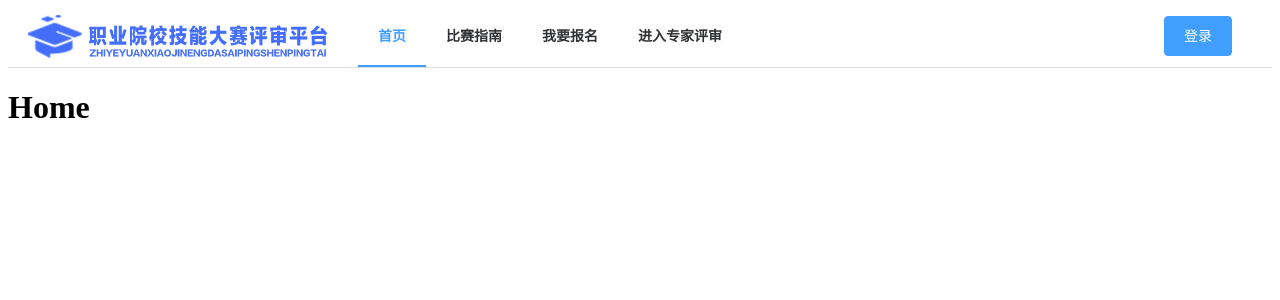
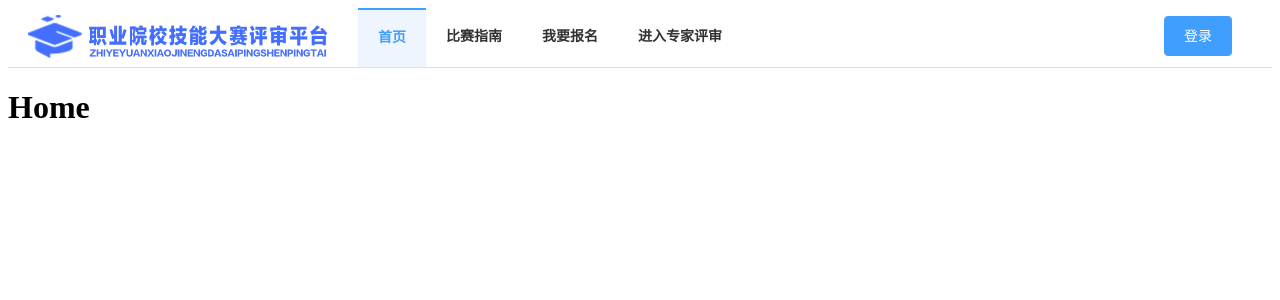
Before and after one commit to InThreeFall/tac-client, a Vue app: page / in a window 1280 px wide. Shown: the top 300 px of the page. Built offline with nearby package versions, Linux system fonts and the light colour scheme.

Commit message:
导航菜单样式修改为：横线在上方

```diff
--- a/src/App.vue
+++ b/src/App.vue
@@ -39,11 +39,29 @@ import {RouterView} from 'vue-router'
 
 <style scoped>
 
-/*加粗字体*/
 .custom-menu .el-menu-item {
   font-weight: bold;
 }
+
 .custom-menu .custom-menuitem .el-menu-item:hover {
   background-color: transparent;
 }
+
+.custom-menu .el-menu-item.is-active {
+  border-bottom: none;
+  background-color: #D2E6FF62;
+  top: 0;
+}
+.custom-menu .el-menu-item.is-active::before {
+  content: '';
+  position: absolute;
+  width: 100%;
+  height: 2px;
+  background-color: #409EFF;
+  top: 0;
+  transition:none;
+}
+.custom-menu .el-menu-item{
+  transition: none;
+}
 </style>
```
